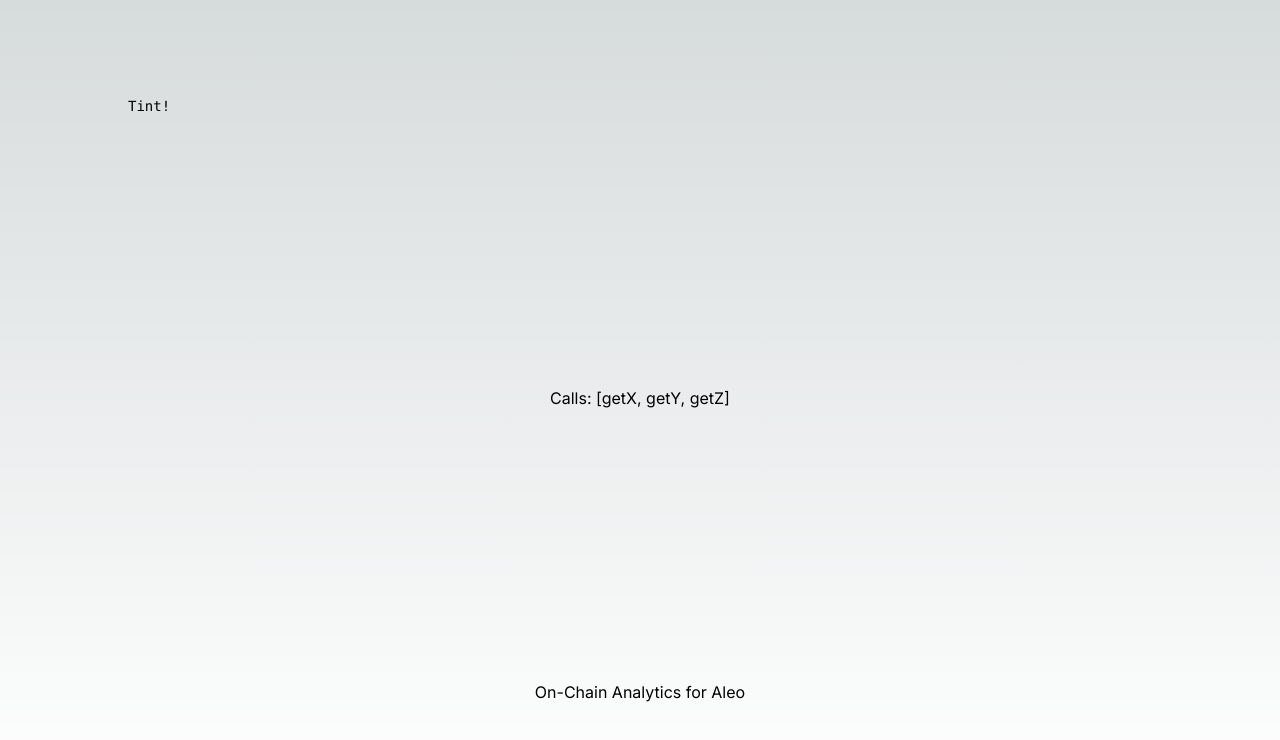
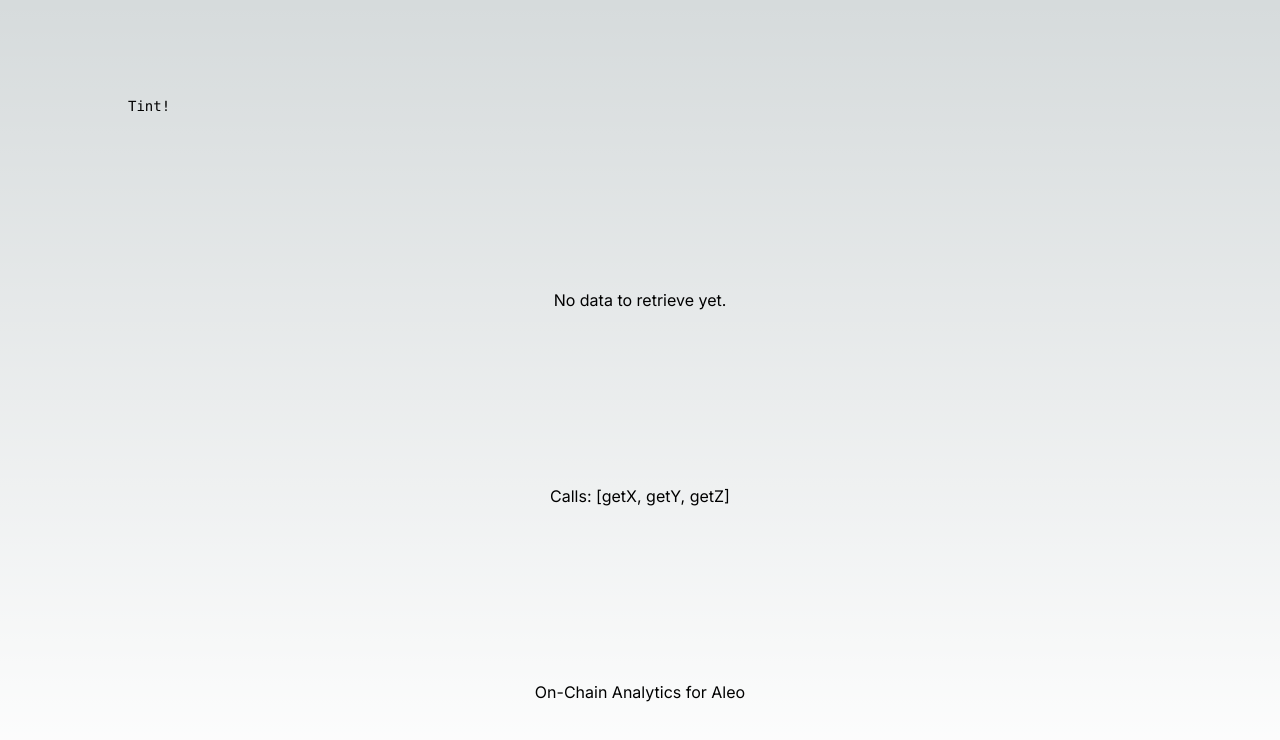
Before and after one commit to raheemlawal/tint-aleo, a Next.js app: page / in a window 1280 px wide. Shown: the top 740 px of the page. Built offline with nearby package versions, Linux system fonts and the light colour scheme.

Commit message:
add text

```diff
--- a/src/app/page.tsx
+++ b/src/app/page.tsx
@@ -5,6 +5,9 @@ export default function Home() {
     <main className="flex min-h-screen flex-col items-center justify-between p-24">
       <div className="z-10 max-w-5xl w-full items-center justify-between font-mono text-sm lg:flex">
         Tint!
+      </div>
+      <div>
+        No data to retrieve yet.
       </div>
       <div>
         Calls: [getX, getY, getZ]
```
